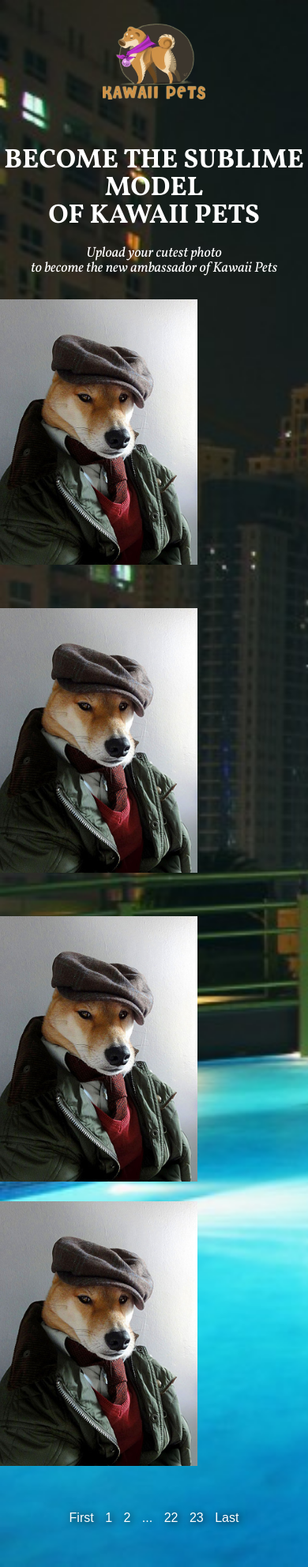
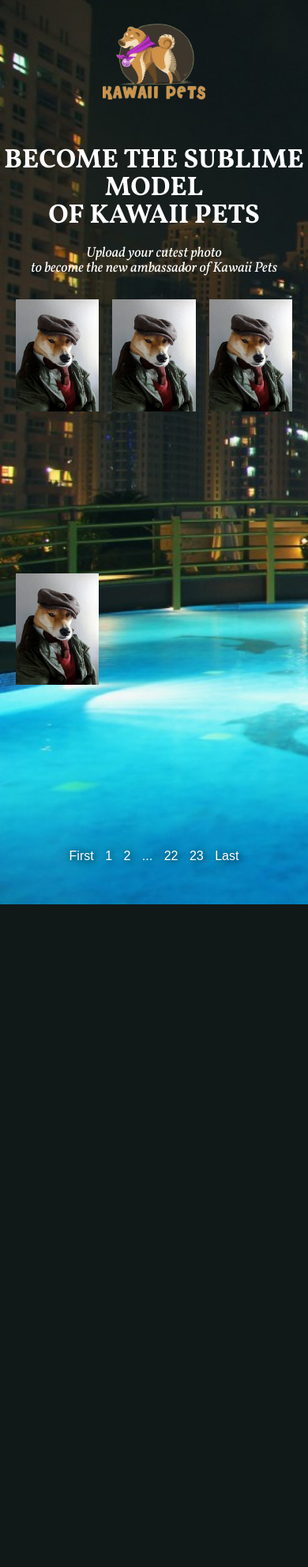
Before and after one commit to DogeSARL/DogeSocialApp, a Symfony app: template src/Doge/FacebookBundle/Resources/views/Home/gallery.html.twig in a window 390 px wide. Shown: the whole page at 79% size. After the commit the page ends 1145 px from the top, so only its background shows below. Run offline with Twig, Linux system fonts and the light colour scheme; the template is opened without the code that fills it, so the values that code supplies are empty; some libraries are stand-ins or nearby versions.

Commit message:
responsive gallery

```diff
--- a/src/Doge/FacebookBundle/Resources/public/css/main.css
+++ b/src/Doge/FacebookBundle/Resources/public/css/main.css
@@ -313,6 +313,7 @@ a.cta_home_link *{
     margin-right: 30px;
     overflow: hidden;
     width: 250px;
+    height: 400px;
 }
 
 #gallery div.openpop a {
--- a/src/Doge/FacebookBundle/Resources/public/css/responsive.css
+++ b/src/Doge/FacebookBundle/Resources/public/css/responsive.css
@@ -1,10 +1,20 @@
+@media only screen and (max-width: 1024px) {
+    .fb-like {
+        transform: scale(1.5);
+        -ms-transform: scale(1.5);
+        -webkit-transform: scale(1.5);
+        -o-transform: scale(1.5);
+        -moz-transform: scale(1.5);
+    }
+}
+
 @media only screen and (max-width: 810px) {
 
-	#gallery a.openpop.first {
+	#gallery div.openpop.first {
 		margin-left:5%;
 	}
 
-	#gallery a.openpop {
+	#gallery div.openpop {
 		display: block;
 		float: left;
 		height: 100%;
@@ -13,31 +23,32 @@
 		overflow: hidden;
 		position: relative;
 		width: 27%;
-	}
+        height: 335px;
 	}
 }
 
 
+
 @media only screen and (max-width: 768px) {
 
-#gallery a.openpop {
-		display: block;
-		float: left;
-		height: 100%;
-		margin-bottom: 3%;
-		margin-right: 4.5%;
-		overflow: hidden;
-		position: relative;
-		width: 30%;
-	}
 }
 
 @media only screen and (max-width: 600px) {
 
-
     .slider_home_wrapper {
         width: 95%;
         height: 100%;
+    }
+
+    .fb-like {
+        transform: scale(1.2);
+        -ms-transform: scale(1.2);
+        -webkit-transform: scale(1.2);
+        -o-transform: scale(1.2);
+        -moz-transform: scale(1.2);
+    }
+
+
 }
 
 #container.page_home .bx-wrapper .bx-viewport {
@@ -49,13 +60,12 @@
 
 @media only screen and (max-width: 360px) {
 
-
     .slider_home_wrapper {
         width: 95%;
         height: 100%;
     }
 
-	#gallery a.openpop {
+    #gallery div.openpop {
         display: block;
         float: left;
         height: 100%;
@@ -66,8 +76,8 @@
         width: 27%;
     }
 
-	#gallery a.openpop.first {
-		margin-left:5%;
+    #gallery div.openpop.first {
+        margin-left: 5%;
     }
 
     #container.page_home h1 {
@@ -82,4 +92,32 @@
 
     }
 
+    .fb-like {
+        transform: scale(0.8);
+        -ms-transform: scale(0.8);
+        -webkit-transform: scale(1);
+        -o-transform: scale(1);
+        -moz-transform: scale(1);
     }
+}
+
+@media only screen and (max-width: 360px) {
+
+    #container.page_home .fb-like {
+        margin-top: 15px;
+    }
+}
+
+
+.fb-like {
+    filter:hue-rotate(120deg);
+    -webkit-filter: hue-rotate(120deg);
+}
+
+.fb-like {
+    transform: scale(1.6);
+    -ms-transform: scale(1.6);
+    -webkit-transform: scale(1.6);
+    -o-transform: scale(1.6);
+    -moz-transform: scale(1.6);
+}
--- a/src/Doge/FacebookBundle/Resources/views/Home/gallery.html.twig
+++ b/src/Doge/FacebookBundle/Resources/views/Home/gallery.html.twig
@@ -3,12 +3,12 @@
 {% block content %}
     <div id="fb-root"></div>
     <script>(function(d, s, id) {
-            var js, fjs = d.getElementsByTagName(s)[0];
-            if (d.getElementById(id)) return;
-            js = d.createElement(s); js.id = id;
-            js.src = "//connect.facebook.net/fr_FR/sdk.js#xfbml=1&version=v2.3";
-            fjs.parentNode.insertBefore(js, fjs);
-        }(document, 'script', 'facebook-jssdk'));</script>
+      var js, fjs = d.getElementsByTagName(s)[0];
+      if (d.getElementById(id)) return;
+      js = d.createElement(s); js.id = id;
+      js.src = "//connect.facebook.net/fr_FR/sdk.js#xfbml=1&version=v2.3&appId=1431368163839906";
+      fjs.parentNode.insertBefore(js, fjs);
+    }(document, 'script', 'facebook-jssdk'));</script>
 
 <h1>Become the sublime model<br />of Kawaii Pets</h1>
 <h3>Upload your cutest photo<br />to become the new ambassador of Kawaii Pets</h3>
@@ -18,8 +18,7 @@
             <div class="hover_gallery"></div>
             <img src="/DogeSocialApp/web/bundles/dogefacebook/img/slide01.jpg" alt="">
         </a>
-        <div class="fb-like" data-href="https://developers.facebook.com/docs/plugins/" data-layout="button_count" data-action="like" data-show-faces="true" data-share="true"></div>
-    </div>
+        <div class="fb-like" data-href="https://www.facebook.com/pages/Kawaii-Pets/801971733218893" data-layout="button_count" data-action="like" data-show-faces="true" data-share="false"></div>    </div>
 	<div id="id_1" class="popup_participation">
 		<a class="close" href=""><img alt="" src="{{ asset("bundles/dogefacebook/img/close.png") }}"></a>
         <div class="gal_content">
@@ -36,8 +35,7 @@
             <div class="hover_gallery"></div>
             <img src="/DogeSocialApp/web/bundles/dogefacebook/img/slide01.jpg" alt="">
         </a>
-        <div class="fb-like" data-href="https://developers.facebook.com/docs/plugins/" data-layout="button_count" data-action="like" data-show-faces="true" data-share="true"></div>
-    </div>
+        <div class="fb-like" data-href="https://www.facebook.com/pages/Kawaii-Pets/801971733218893" data-layout="button_count" data-action="like" data-show-faces="true" data-share="false"></div>    </div>
 
 	<div id="id_2" class="popup_participation">
 		<a class="close" href=""><img alt="" src="{{ asset("bundles/dogefacebook/img/close.png") }}"></a>
@@ -55,8 +53,7 @@
             <div class="hover_gallery"></div>
             <img src="/DogeSocialApp/web/bundles/dogefacebook/img/slide01.jpg" alt="">
         </a>
-        <div class="fb-like" data-href="https://developers.facebook.com/docs/plugins/" data-layout="button_count" data-action="like" data-show-faces="true" data-share="true"></div>
-    </div>
+        <div class="fb-like" data-href="https://www.facebook.com/pages/Kawaii-Pets/801971733218893" data-layout="button_count" data-action="like" data-show-faces="true" data-share="false"></div>    </div>
 	<div id="id_3" class="popup_participation">
 		<a class="close" href=""><img alt="" src="{{ asset("bundles/dogefacebook/img/close.png") }}"></a>
         <div class="gal_content">
@@ -72,8 +69,7 @@
             <div class="hover_gallery"></div>
             <img src="/DogeSocialApp/web/bundles/dogefacebook/img/slide01.jpg" alt="">
         </a>
-        <div class="fb-like" data-href="https://developers.facebook.com/docs/plugins/" data-layout="button_count" data-action="like" data-show-faces="true" data-share="true"></div>
-    </div>
+        <div class="fb-like" data-href="https://www.facebook.com/pages/Kawaii-Pets/801971733218893" data-layout="button_count" data-action="like" data-show-faces="true" data-share="false"></div>    </div>
 	<div id="id_4" class="popup_participation">
 		<a class="close" href=""><img alt="" src="{{ asset("bundles/dogefacebook/img/close.png") }}"></a>
         <div class="gal_content">
--- a/web/app.php
+++ b/web/app.php
@@ -4,8 +4,7 @@ use Symfony\Component\ClassLoader\ApcClassLoader;
 use Symfony\Component\HttpFoundation\Request;
 
 $loader = require_once __DIR__.'/../app/bootstrap.php.cache';
-$s3 = Aws\S3\S3Client::factory();
-$bucket = getenv('S3_BUCKET')?: die('No "S3_BUCKET" config var in found in env!');
+
 
 // Enable APC for autoloading to improve performance.
 // You should change the ApcClassLoader first argument to a unique prefix
```
Lines whose indentation alone changed are shown as unchanged.
